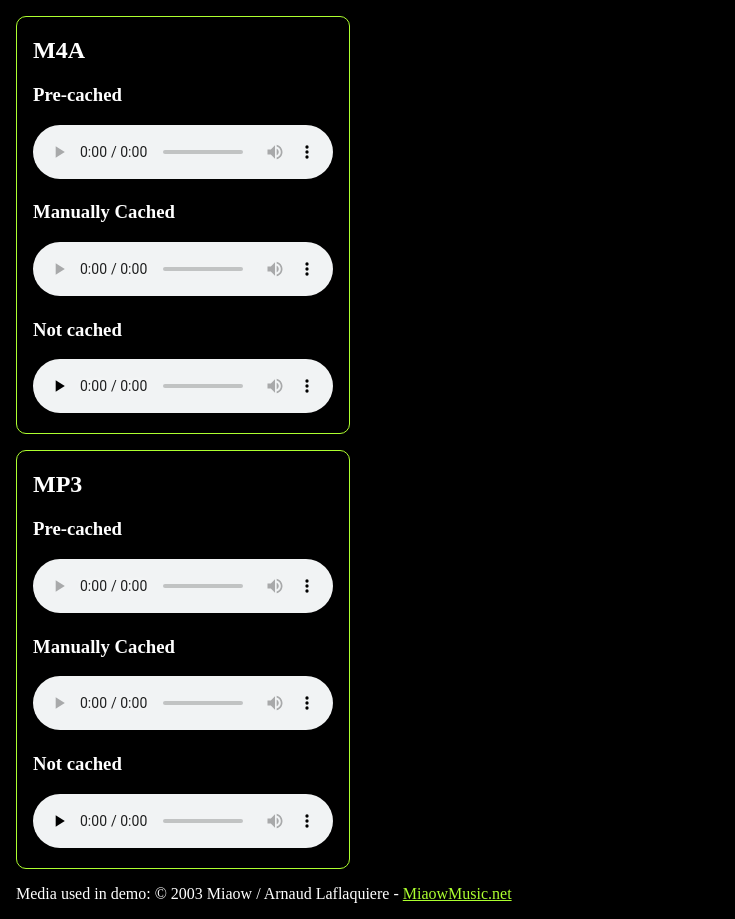
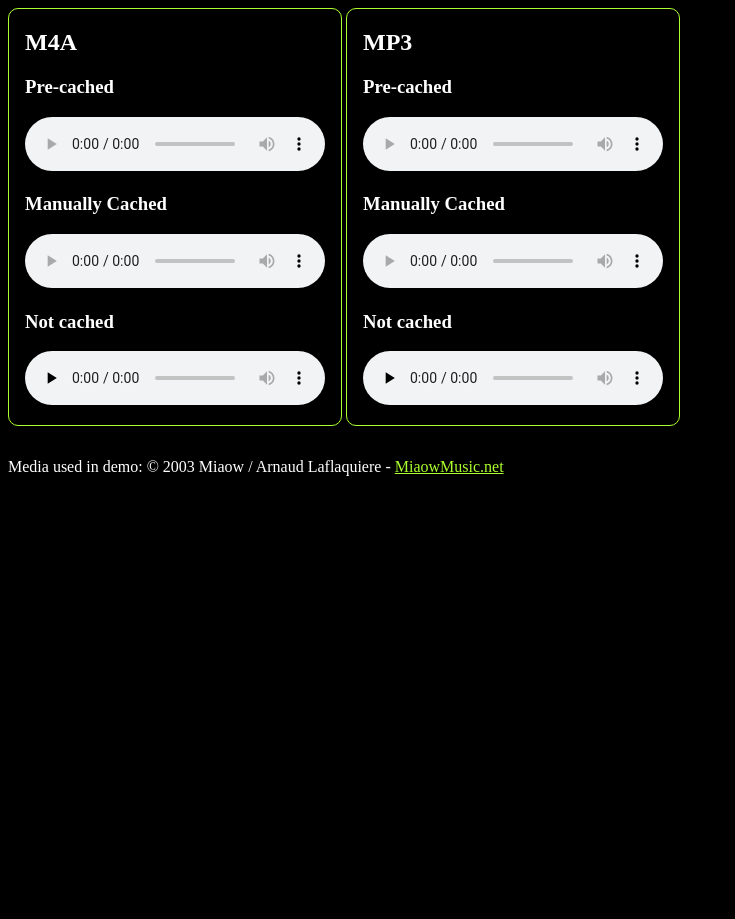
Before and after one commit to daffinm/audio-cache-test, a website: page www/index.html in a window 1280 px wide. Shown: the whole page, without its empty margins (0-735 px from the left). After the commit the page ends 800 px from the top, so only its background shows below. Drawn offline with Linux system fonts and the light colour scheme; some packages are replaced by stand-ins of ours.

Commit message:
Tweaked CSS for wider screens.

```diff
--- a/www/index.html
+++ b/www/index.html
@@ -8,7 +8,6 @@
         body {
             background-color: black;
             color: white;
-            margin: 1rem;
         }
         .audio-container {
             border: solid 1px greenyellow;
@@ -18,6 +17,11 @@
 
             width: fit-content;
             width: -moz-fit-content;
+        }
+        @media only screen and (min-width : 700px) {
+            .audio-container {
+                display: inline-block;
+            }
         }
         a:link {
             color: greenyellow;
--- a/www/sw.js
+++ b/www/sw.js
@@ -51,7 +51,7 @@ workbox.precaching.precacheAndRoute([
   },
   {
     "url": "index.html",
-    "revision": "8c7d546e4fc7d275a840ee54cdc7b595"
+    "revision": "2adbd59c952a95c84d9d2649d2f101ae"
   }
 ]);
 
```
